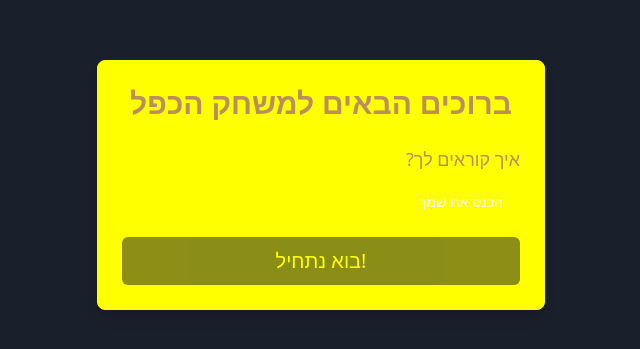
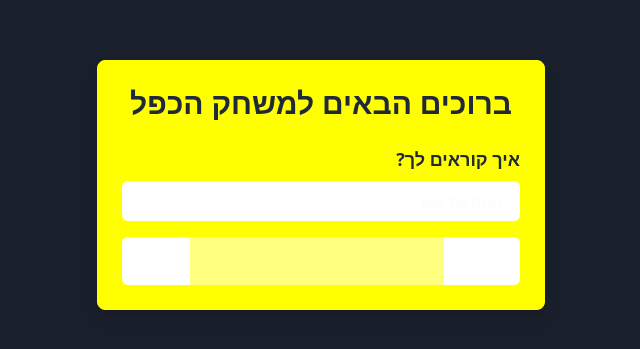
Before and after one commit to dmishali/multiply-magic-playground, a React (Vite) app: page / in a window 1280 px wide. Shown: the part 215-564 px from the top of the page, without its empty margins (319-959 px from the left). Built offline with nearby package versions, Linux system fonts and the light colour scheme.

Commit message:
Update Welcome Screen styles
Improve the color scheme of the Welcome Screen for better text readability. Adjusted colors to ensure all text is visible and clear.
[skip gpt_engineer]

```diff
--- a/src/components/WelcomeScreen.tsx
+++ b/src/components/WelcomeScreen.tsx
@@ -26,18 +26,23 @@ const WelcomeScreen = ({ onStart }: WelcomeScreenProps) => {
         className="w-full max-w-md"
       >
         <Card className="p-6 bg-card shadow-lg">
-          <h1 className="text-3xl font-bold mb-6 text-center" style={{ direction: "rtl" }}>
+          <h1
+            className="text-3xl font-bold mb-6 text-center text-gray-800"
+            style={{ direction: "rtl" }}
+          >
             ברוכים הבאים למשחק הכפל
           </h1>
 
           <form onSubmit={handleSubmit} className="space-y-4">
             <div style={{ direction: "rtl" }}>
-              <label className="block text-lg mb-2">איך קוראים לך?</label>
+              <label className="block text-lg mb-2 text-gray-800 font-semibold">
+                איך קוראים לך?
+              </label>
               <Input
                 type="text"
                 value={playerName}
                 onChange={(e) => setPlayerName(e.target.value)}
-                className="w-full p-4 text-xl text-right"
+                className="w-full p-4 text-xl text-right bg-white border-2 border-primary/20 focus:border-primary focus:ring-2 focus:ring-primary/50"
                 placeholder="הכנס את שמך"
                 required
               />
@@ -45,7 +50,7 @@ const WelcomeScreen = ({ onStart }: WelcomeScreenProps) => {
 
             <Button
               type="submit"
-              className="w-full text-xl py-6 bg-[#1A1F2C] hover:bg-[#2A2F3C]"
+              className="w-full text-xl py-6 bg-primary text-white hover:bg-primary/90"
               disabled={!playerName.trim()}
             >
               בוא נתחיל!
```
